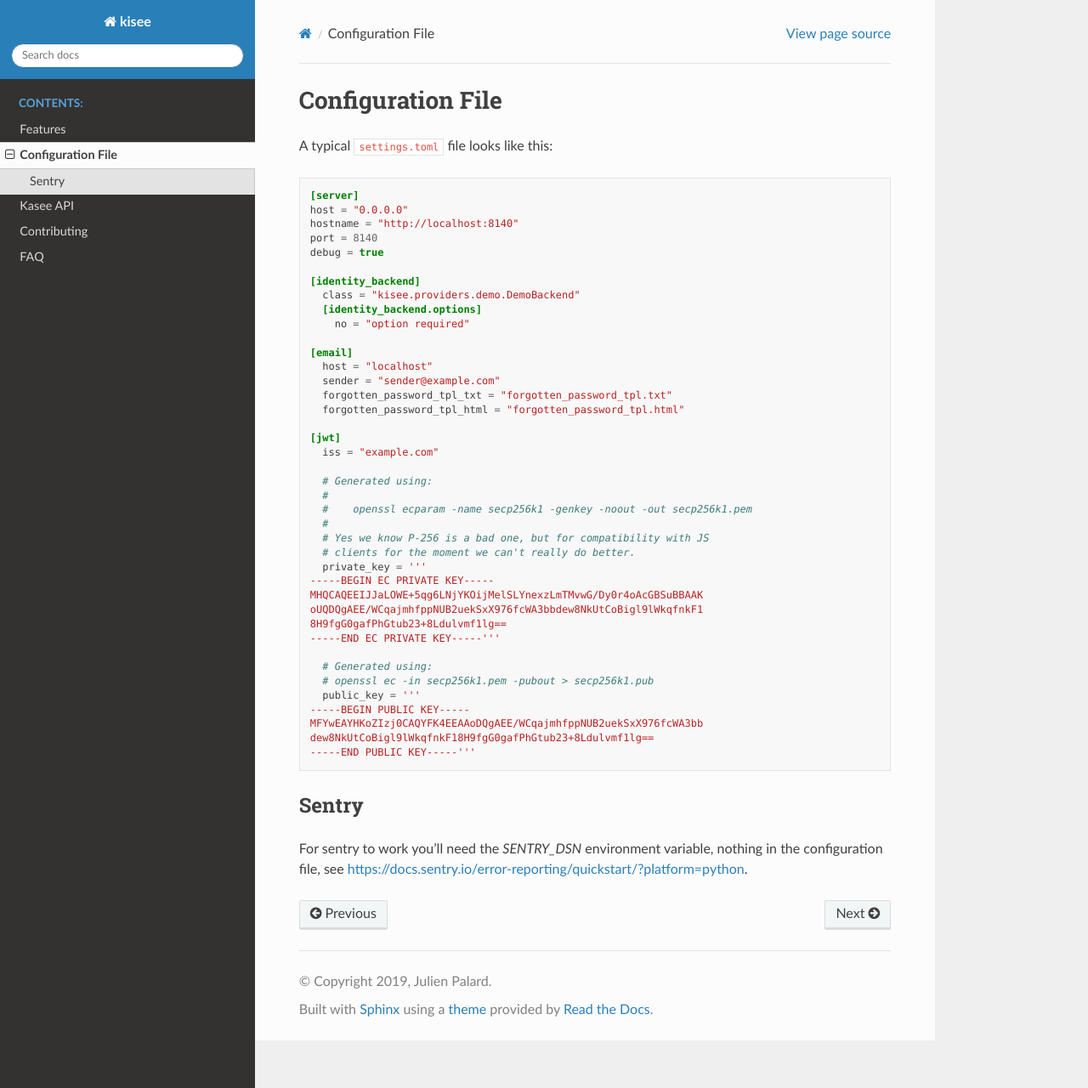
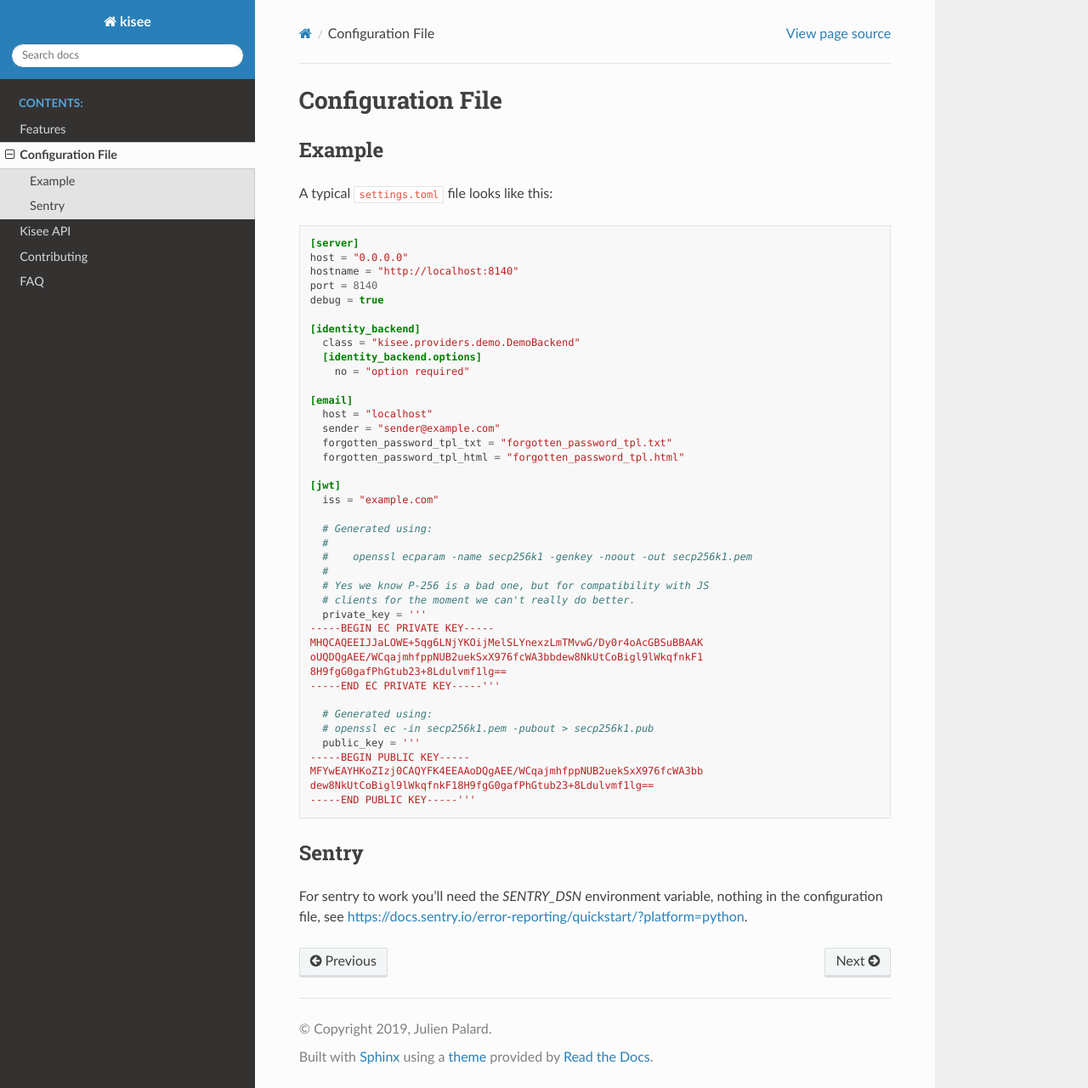
Before and after one commit to meltygroup/kisee, a Sphinx documentation site: the page built from docs/settings.rst, in a window 1280 px wide and 1280 px high. Shown: the whole window at 85% size. Built offline with Sphinx 7.4.7 and the Read the Docs theme 2.0.0, drawn with Linux system fonts in a browser that asks for light colours.

Commit message:
Docs fix and links.

```diff
--- a/docs/api.rst
+++ b/docs/api.rst
@@ -1,4 +1,4 @@
-Kasee API
+Kisee API
 =========
 
 The Kisee API exposes the following resources:
--- a/docs/settings.rst
+++ b/docs/settings.rst
@@ -2,6 +2,9 @@
 
 Configuration File
 ==================
+
+Example
+-------
 
 A typical ``settings.toml`` file looks like this::
 
```
Also changed, not shown: README.md (+3 -0 lines).
